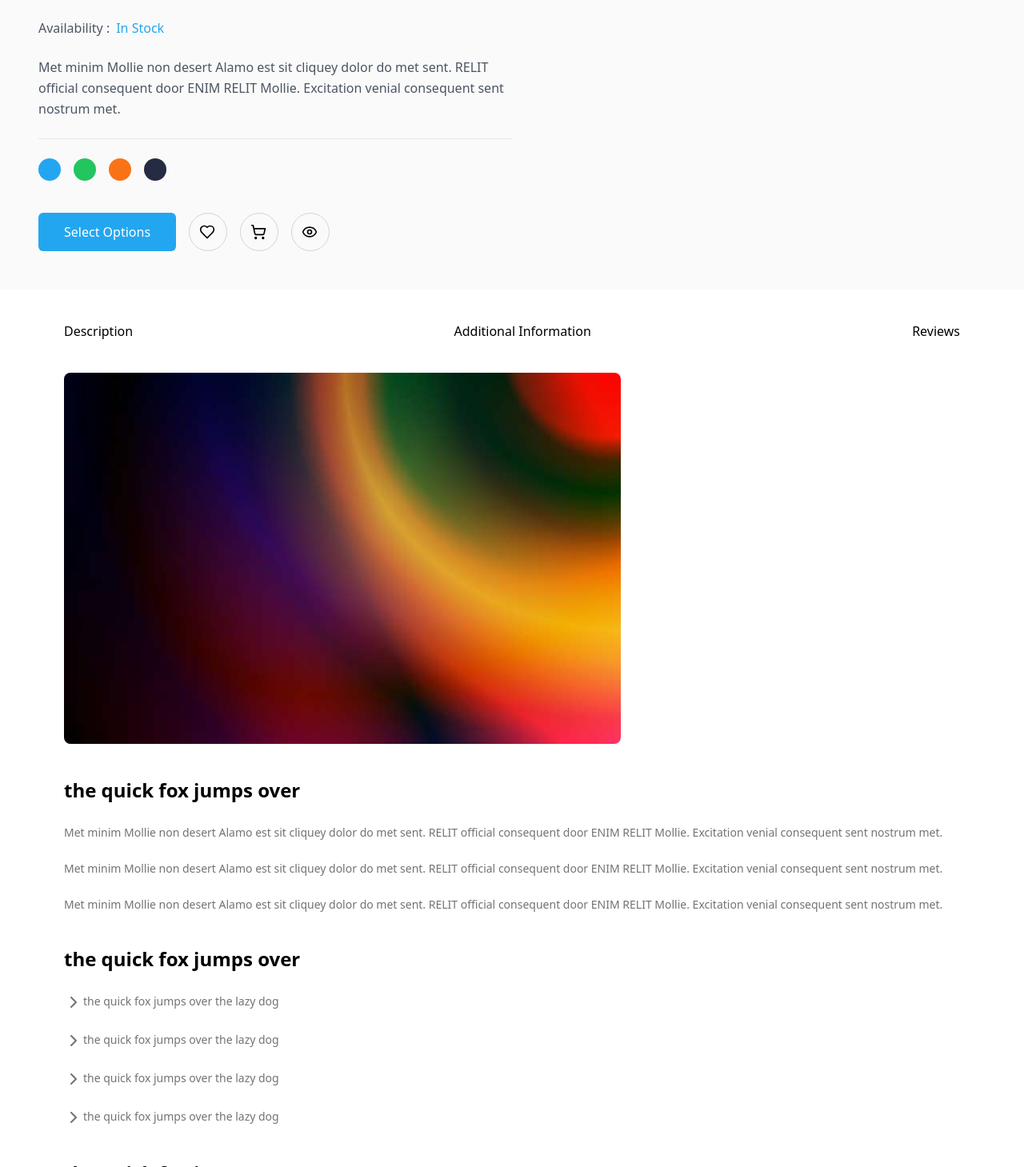
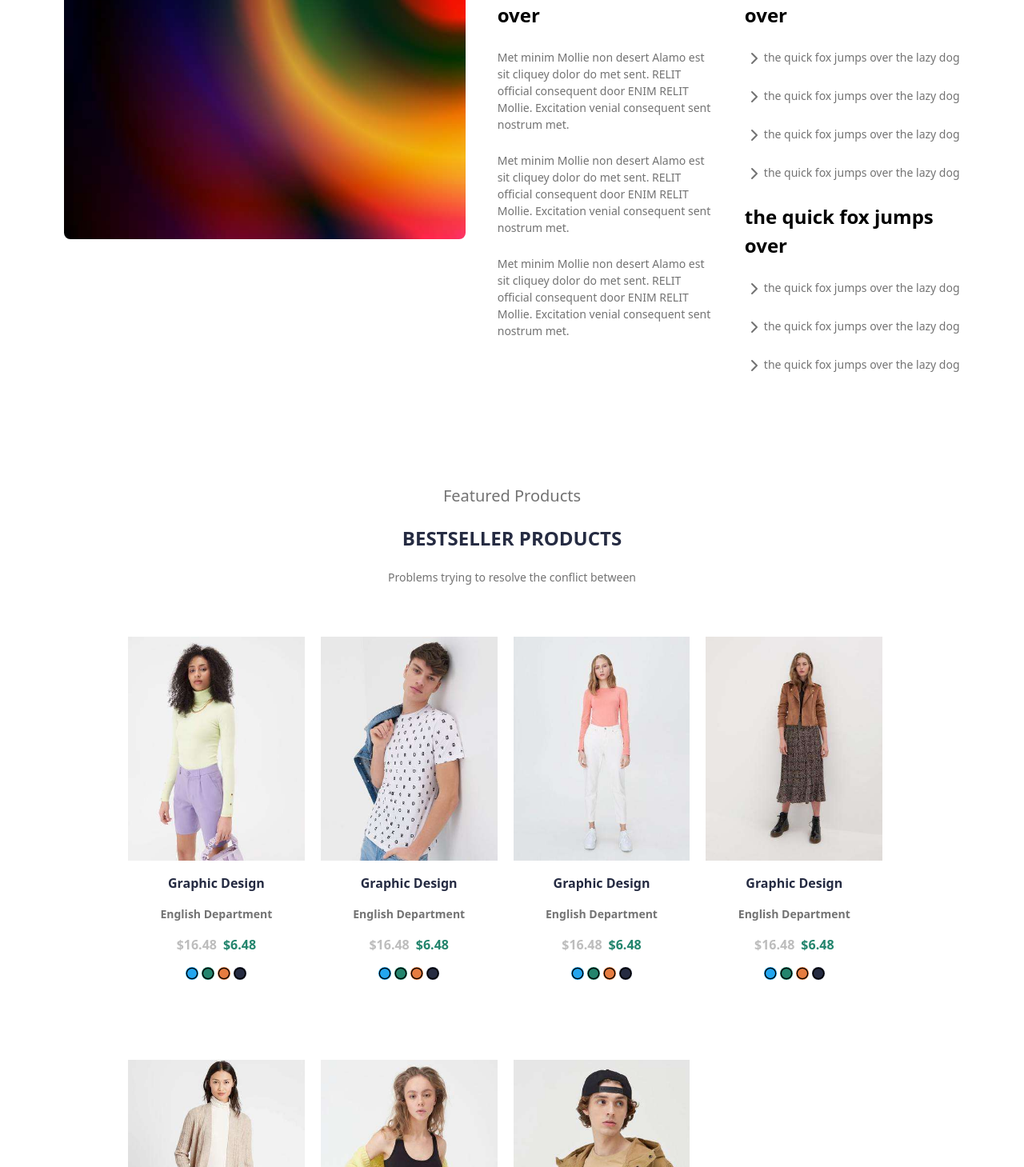
Before and after one commit to hmgny/Frontend_Final_Project_e-commerce, a React (Vite) app: page /product/1 in a window 1280 px wide. Shown: the part 891-2350 px from the top of the page at 80% size. Built offline with nearby package versions, Linux system fonts and the light colour scheme.

Commit message:
ProductCardDetail sayfasının desktop tasarımı tamamlandı

```diff
--- a/src/components/ProductCardDetail.jsx
+++ b/src/components/ProductCardDetail.jsx
@@ -12,6 +12,7 @@ import {
   prevSlide,
   goToSlide,
 } from "../store/actions/carouselActions";
+import { Link } from "react-router-dom";
 
 function ProductCardDetail({
   currentIndex,
@@ -21,7 +22,16 @@ function ProductCardDetail({
   goToSlide,
 }) {
   return (
-    <div className="bg-lightGray flex flex-col">
+    <>
+    <div className="flex gap-2 h7 font-bold justify-center sm:justify-start p-4 ">
+          <Link to="/" className="text-SecondaryTextColor hover:text-black">Home</Link>
+          <p className="text-SecondaryTextColor"><ChevronRight/></p>
+          <Link to="/shop" className="text-SecondaryTextColor hover:text-black">Shop</Link>
+        </div>
+    <div className="bg-lightGray flex flex-col sm:flex-row">
+
+
+
       <div className="flex flex-col items-start gap-4 max-w-2xl mx-auto p-4">
         {/* Main Carousel */}
         <div className="relative w-full">
@@ -126,6 +136,7 @@ function ProductCardDetail({
         </div>
       </div>
     </div>
+    </>
   );
 }
 
--- a/src/components/ProductCardDetail2.jsx
+++ b/src/components/ProductCardDetail2.jsx
@@ -2,36 +2,72 @@ import { ChevronRight } from "lucide-react";
 import React from "react";
 import { Link } from "react-router-dom";
 
-
 function ProductCardDetail2() {
   return (
     <div className="px-20 py-10 flex flex-col gap-10">
-    <div className="flex justify-between">
+      <div className="flex justify-between sm:justify-center sm:gap-10">
         <Link to="">Description</Link>
         <Link to="">Additional Information</Link>
         <Link to="">Reviews</Link>
       </div>
+      <div className="flex flex-col gap-10 sm:flex-row">
         <div>
-    <img className=" rounded-lg " src="/images/blog_img1.jpg"/>
+          <img className=" rounded-lg " src="/images/blog_img1.jpg" />
+        </div>
+        <div className="flex flex-col gap-6 sm:w-1/3">
+          <h4 className="h4 font-bold">the quick fox jumps over </h4>
+          <p className="h7 text-SecondaryTextColor">
+            Met minim Mollie non desert Alamo est sit cliquey dolor do met sent.
+            RELIT official consequent door ENIM RELIT Mollie. Excitation venial
+            consequent sent nostrum met.
+          </p>
+          <p className="h7 text-SecondaryTextColor">
+            Met minim Mollie non desert Alamo est sit cliquey dolor do met sent.
+            RELIT official consequent door ENIM RELIT Mollie. Excitation venial
+            consequent sent nostrum met.
+          </p>
+          <p className="h7 text-SecondaryTextColor">
+            Met minim Mollie non desert Alamo est sit cliquey dolor do met sent.
+            RELIT official consequent door ENIM RELIT Mollie. Excitation venial
+            consequent sent nostrum met.
+          </p>
+        </div>
+        <div className="flex flex-col gap-6 sm:w-1/3">
+          <div className="flex flex-col gap-6">
+            <h4 className="h4 font-bold">the quick fox jumps over </h4>
+            <p className="h7 flex text-SecondaryTextColor">
+              <ChevronRight />
+              the quick fox jumps over the lazy dog
+            </p>
+            <p className="h7 flex text-SecondaryTextColor">
+              <ChevronRight />
+              the quick fox jumps over the lazy dog
+            </p>
+            <p className="h7 flex text-SecondaryTextColor">
+              <ChevronRight />
+              the quick fox jumps over the lazy dog
+            </p>
+            <p className="h7 flex text-SecondaryTextColor">
+              <ChevronRight />
+              the quick fox jumps over the lazy dog
+            </p>
           </div>
           <div className="flex flex-col gap-6">
             <h4 className="h4 font-bold">the quick fox jumps over </h4>
-        <p className="h7 text-SecondaryTextColor">Met minim Mollie non desert Alamo est sit cliquey dolor do met sent. RELIT official consequent door ENIM RELIT Mollie. Excitation venial consequent sent nostrum met.</p>
-        <p className="h7 text-SecondaryTextColor">Met minim Mollie non desert Alamo est sit cliquey dolor do met sent. RELIT official consequent door ENIM RELIT Mollie. Excitation venial consequent sent nostrum met.</p>
-        <p className="h7 text-SecondaryTextColor">Met minim Mollie non desert Alamo est sit cliquey dolor do met sent. RELIT official consequent door ENIM RELIT Mollie. Excitation venial consequent sent nostrum met.</p>
+            <p className="h7 flex text-SecondaryTextColor">
+              <ChevronRight />
+              the quick fox jumps over the lazy dog
+            </p>
+            <p className="h7 flex text-SecondaryTextColor">
+              <ChevronRight />
+              the quick fox jumps over the lazy dog
+            </p>
+            <p className="h7 flex text-SecondaryTextColor">
+              <ChevronRight />
+              the quick fox jumps over the lazy dog
+            </p>
           </div>
-    <div className="flex flex-col gap-6">
-        <h4 className="h4 font-bold">the quick fox jumps over </h4>
-        <p className="h7 flex text-SecondaryTextColor"><ChevronRight />the quick fox jumps over the lazy dog</p>
-        <p className="h7 flex text-SecondaryTextColor"><ChevronRight />the quick fox jumps over the lazy dog</p>
-        <p className="h7 flex text-SecondaryTextColor"><ChevronRight />the quick fox jumps over the lazy dog</p>
-        <p className="h7 flex text-SecondaryTextColor"><ChevronRight />the quick fox jumps over the lazy dog</p>
         </div>
-    <div className="flex flex-col gap-6">
-        <h4 className="h4 font-bold">the quick fox jumps over </h4>
-        <p className="h7 flex text-SecondaryTextColor"><ChevronRight />the quick fox jumps over the lazy dog</p>
-        <p className="h7 flex text-SecondaryTextColor"><ChevronRight />the quick fox jumps over the lazy dog</p>
-        <p className="h7 flex text-SecondaryTextColor"><ChevronRight />the quick fox jumps over the lazy dog</p>
       </div>
     </div>
   );
--- a/src/components/shopCategory.jsx
+++ b/src/components/shopCategory.jsx
@@ -1,3 +1,4 @@
+import { ChevronRight } from "lucide-react";
 import React from "react";
 import { Link } from "react-router-dom";
 
@@ -36,7 +37,7 @@ function ShopCategory() {
         <h4 className="h4 font-bold flex justify-center">Shop</h4>
         <div className="flex gap-2 h7 font-bold justify-center">
           <Link to="/">Home</Link>
-          <p>/</p>
+          <p><ChevronRight/></p>
           <Link to="/shop">Shop</Link>
         </div>
       </div>
```
Lines whose indentation alone changed are shown as unchanged.
